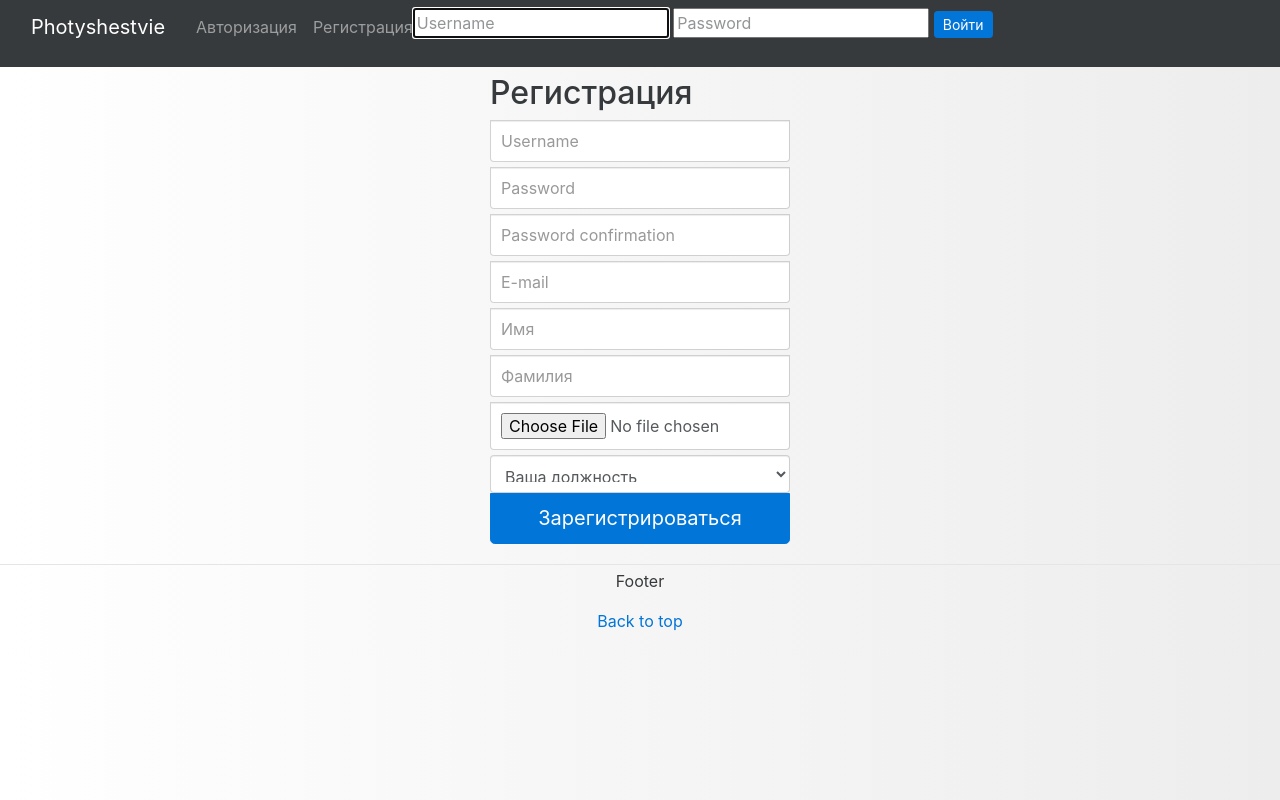
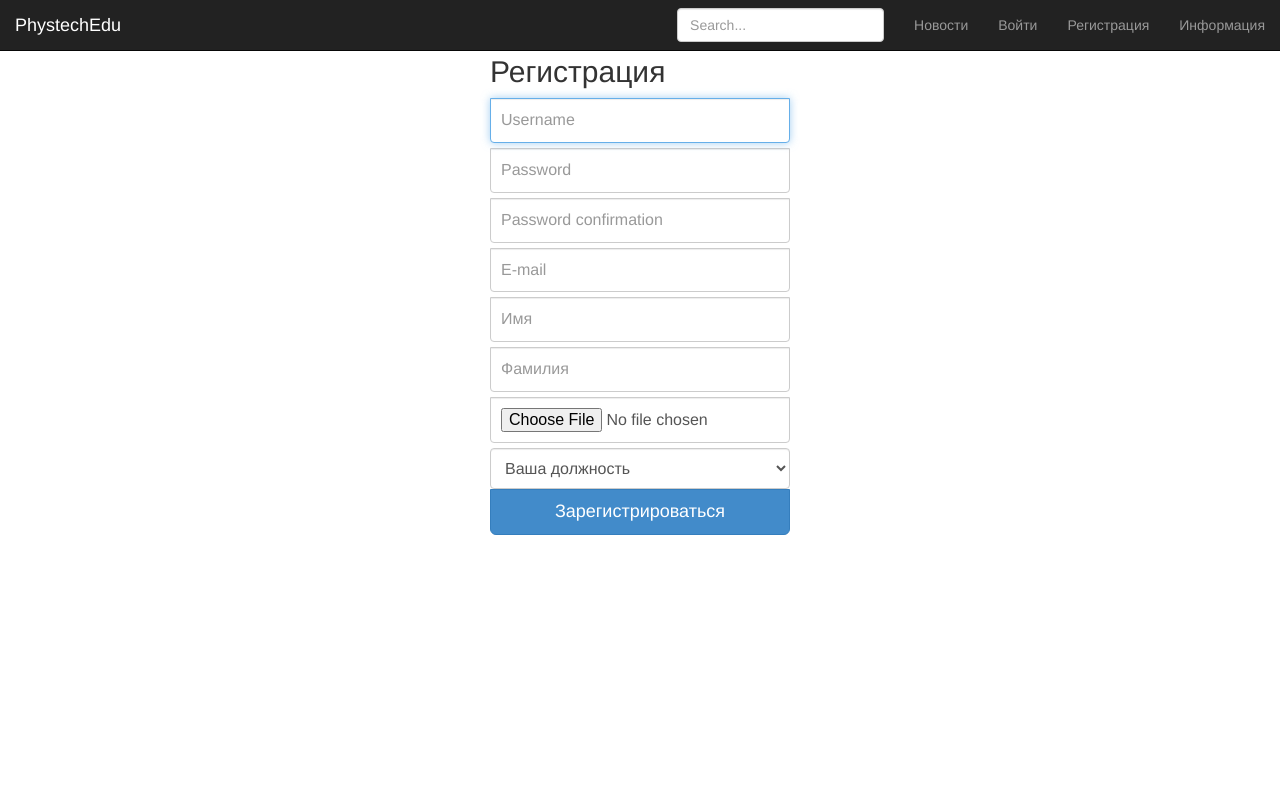
Before and after one commit to RinatAynulin/Hack70, a Django app: page /accounts/register/ in a window 1280 px wide. Run offline with Django 3.2, Linux system fonts and the light colour scheme; some libraries are stand-ins or nearby versions.

Commit message:
change views

```diff
--- a/src/core/templates/base.html
+++ b/src/core/templates/base.html
@@ -27,10 +27,10 @@
                 <li><a href="#">Новости</a></li>
                 {% if user.is_authenticated %}
                     <li><a href="#">Профиль</a></li>
-                    <li><a href="#">Выйти</a></li>
+                    <li><a href="{% url 'core:logout' %}">Выйти</a></li>
                 {% else %}
-                    <li><a href="#">Войти</a></li>
-                    <li><a href="#">Регистрация</a></li>
+                    <li><a href="{% url 'core:login' %}">Войти</a></li>
+                    <li><a href="{% url 'core:register' %}">Регистрация</a></li>
                 {% endif %}
 
                 <li><a href="#">Информация</a></li>
@@ -42,8 +42,6 @@
     </div>
 </nav>
 
-<div style="padding: 60px">
 {% block content %}
 
 {% endblock %}
-</div>
--- a/src/core/templates/core/base.html
+++ /dev/null
@@ -1,88 +0,0 @@
-<!DOCTYPE html>
-<html lang="ru">
-
-<head>
-    <title>{% block title %}Hello!{% endblock %}</title>
-    <meta charset="utf-8">
-    <meta name="viewport" content="width=device-width, initial-scale=1, shrink-to-fit=no">
-    <meta http-equiv="x-ua-compatible" content="ie=edge">
-
-    {% load staticfiles %}
-    {% load widget_tweaks %}
-    <link rel="stylesheet" href="{% static 'bootstrap/css/bootstrap.min.css' %}">
-    <link rel="stylesheet" href="{% static 'bootstrap/css/bootstrap-flex.min.css' %}">
-    <link rel="stylesheet" href="{% static 'font-awesome/css/font-awesome.min.css' %}">
-    {% block head %} {% endblock %}
-</head>
-
-
-<body style="padding-top: 60px; background: rgba(255,255,255,1);
-background: -moz-linear-gradient(left, rgba(255,255,255,1) 0%, rgba(246,246,246,1) 47%, rgba(237,237,237,1) 100%);
-background: -webkit-gradient(left top, right top, color-stop(0%, rgba(255,255,255,1)), color-stop(47%, rgba(246,246,246,1)), color-stop(100%, rgba(237,237,237,1)));
-background: -webkit-linear-gradient(left, rgba(255,255,255,1) 0%, rgba(246,246,246,1) 47%, rgba(237,237,237,1) 100%);
-background: -o-linear-gradient(left, rgba(255,255,255,1) 0%, rgba(246,246,246,1) 47%, rgba(237,237,237,1) 100%);
-background: -ms-linear-gradient(left, rgba(255,255,255,1) 0%, rgba(246,246,246,1) 47%, rgba(237,237,237,1) 100%);
-background: linear-gradient(to right, rgba(255,255,255,1) 0%, rgba(246,246,246,1) 47%, rgba(237,237,237,1) 100%);
-filter: progid:DXImageTransform.Microsoft.gradient( startColorstr='#ffffff', endColorstr='#ededed', GradientType=1 );">
-
-<nav class="navbar navbar-dark bg-inverse navbar-fixed-top">
-    <button type="button" class="navbar-toggler hidden-sm-up" data-toggle="collapse"
-            data-target="#toggled-navbar"
-            aria-expanded="false" aria-controls="navbar" aria-label="Navigation"></button>
-    <a class="navbar-brand" href="/">Photyshestvie</a>
-    <div id="navbar">
-        <nav class="nav navbar-nav" id="toggled-navbar">
-            <div class="float-xs-left">
-                {% if user.is_authenticated %}
-                    <a class="nav-item nav-link" href="{{ user.get_absolute_url }}">Профиль</a>
-                {% else %}
-                    <a class="nav-item nav-link" href="{% url 'core:login' %}">Авторизация</a>
-                    <a class="nav-item nav-link" href="{% url 'core:register' %}">Регистрация</a>
-                {% endif %}
-
-            </div>
-            <div class="float-xs-right form-inline form-group-sm">
-                {% if user.is_authenticated %}
-                    <a class="nav-item nav-link" href="{% url 'core:logout' %}">Выйти из аккаунта</a>
-                {% else %}
-                    <form action="{% url 'core:login' %}" method="post"> {% csrf_token %}
-                        <label class="sr-only"
-                               style="color:white;">{{ authform.username.label_tag }} </label>{% render_field authform.username placeholder='Username' %}
-                        <label class="sr-only"
-                               style="color:white;">{{ authform.password.label_tag }} </label> {% render_field authform.password placeholder='Password' %}
-                        <input type="hidden" id='id_next' name='next' value='{{ request.path }}'>
-                        <input type="submit" value="Войти" class='btn btn-primary btn-sm'>
-                    </form>
-                {% endif %}
-            </div>
-            {#          <a class="nav-item nav-link" href="#">Help</a>#}
-        </nav>
-        {#        <form class="float-xs-right">#}
-        {#          <input type="text" class="form-control" placeholder="Search...">#}
-        {#        </form>#}
-    </div>
-</nav>
-
-
-{#<br><br><br>#}
-{#<a href="/"><h1><i>Photyshestvie</i></h1></a>#}
-
-{% block content %}{% endblock %}
-<footer style="text-align: center; padding: 0.25rem 0; border-top: .05rem solid #e5e5e5; margin-bottom: 0px;">
-    <p>Footer</p>
-    <p>
-        <a href="#">Back to top</a>
-    </p>
-</footer>
-
-
-<script src="{% static "jquery-3.1.1.js" %}"> </script>
-<script src="https://cdnjs.cloudflare.com/ajax/libs/tether/1.3.7/js/tether.min.js"
-        integrity="sha384-XTs3FgkjiBgo8qjEjBk0tGmf3wPrWtA6coPfQDfFEY8AnYJwjalXCiosYRBIBZX8"
-        crossorigin="anonymous"></script>
-<script src="{% static 'bootstrap/js/bootstrap.min.js' %}"></script>
-</body>
-<!--<h1>END</h1> -->
-
-
-</html>
--- a/src/core/templates/core/registration/logged_out.html
+++ b/src/core/templates/core/registration/logged_out.html
@@ -1,4 +1,4 @@
-{% extends 'core/base.html' %}
+{% extends 'base.html' %}
 
 {% block title %} Logged out {% endblock %}
 
--- a/src/core/templates/core/registration/login.html
+++ b/src/core/templates/core/registration/login.html
@@ -1,4 +1,4 @@
-{% extends 'core/base.html' %}
+{% extends 'base.html' %}
 {% load staticfiles %}
 {% load widget_tweaks  %}
 {% block head %} <link rel="stylesheet" href="{% static 'signin.css' %} "> {% endblock %}
--- a/src/core/templates/core/registration/password_change.html
+++ b/src/core/templates/core/registration/password_change.html
@@ -1,4 +1,4 @@
-{% extends 'core/base.html' %}
+{% extends 'base.html' %}
 {% load staticfiles %}
 {% load widget_tweaks %}
 {% block head %}
--- a/src/core/templates/core/registration/registration_form.html
+++ b/src/core/templates/core/registration/registration_form.html
@@ -1,4 +1,4 @@
-{% extends "core/base.html" %}
+{% extends 'base.html' %}
 {% load staticfiles %}
 {% load widget_tweaks %}
 {% block head %}
--- a/src/discussions/templates/discussions/discussion.html
+++ b/src/discussions/templates/discussions/discussion.html
@@ -3,7 +3,7 @@
 {% block title %} {{ current_post.title }} {% endblock %}
 {% block header %} {{ current_post.title }} {% endblock %}
 {% block content %}
-
+<div style="padding: 60px">
     <h2>{{ current_post.title }}</h2>
     <p>{{ current_post.content }}</p>
     {{ current_post.created_at }} | by
@@ -54,5 +54,5 @@
         </div>
     </form>
 {% endif %}
-
+</div>
 {% endblock %}
```
Also changed, not shown: src/discussions/templates/discussions/detail.html (+6 -3 lines), src/db.sqlite3.
